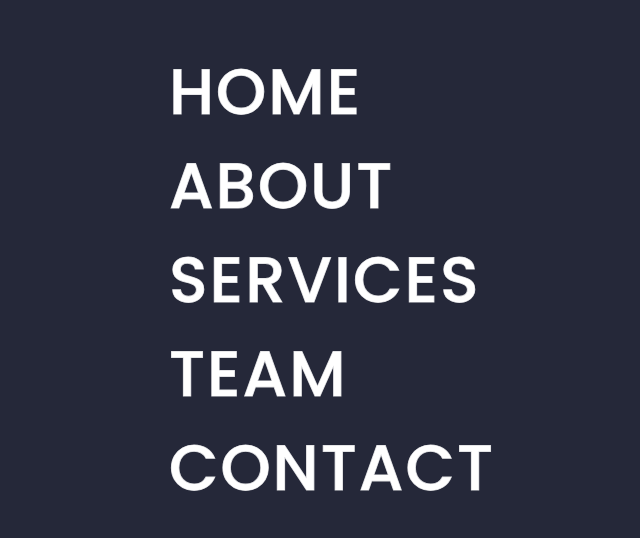
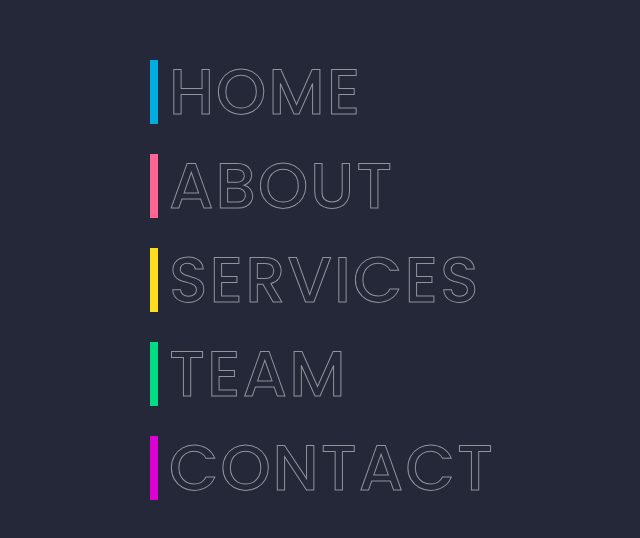
Before and after one commit to Linh777GKOG/Menu_hover_text_animation, a plain HTML site: page index.html in a window 1280 px wide. Shown: the part 120-658 px from the top of the page, without its empty margins (308-948 px from the left). Drawn offline with Linux system fonts and the light colour scheme.

Commit message:
push code

```diff
--- a/index.html
+++ b/index.html
@@ -9,20 +9,20 @@
   </head>
   <body>
     <ul>
-      <li>
-        <a href="#" data-text="Home">Home</a>
+      <li style="--clr: #00ade1">
+        <a href="#" data-text="&nbsp;Home">&nbsp;Home&nbsp;</a>
       </li>
-      <li>
-        <a href="#" data-text="About">About</a>
+      <li style="--clr: #ff6493">
+        <a href="#" data-text="&nbsp;About">&nbsp;About&nbsp;</a>
       </li>
-      <li>
-        <a href="#" data-text="Services">Services</a>
+      <li style="--clr: #ffdd1c">
+        <a href="#" data-text="&nbsp;Services">&nbsp;Services&nbsp;</a>
       </li>
-      <li>
-        <a href="#" data-text="Team">Team</a>
+      <li style="--clr: #00dc82">
+        <a href="#" data-text="&nbsp;Team">&nbsp;Team&nbsp;</a>
       </li>
-      <li>
-        <a href="#" data-text="Contact">Contact</a>
+      <li style="--clr: #dc00d4">
+        <a href="#" data-text="&nbsp;Contact">&nbsp;Contact&nbsp;</a>
       </li>
     </ul>
   </body>
--- a/style.css
+++ b/style.css
@@ -41,5 +41,14 @@ ul li a {
 ul li a::before {
   content: attr(data-text);
   position: absolute;
-  color: #fff;
+  color: var(--clr);
+  width: 0;
+  overflow: hidden;
+  transition: 1s;
+  border-right: 8px solid var(--clr);
+  -webkit-text-stroke: 1px var(--clr);
 }
+ul li a:hover::before {
+  width: 100%;
+  filter: drop-shadow(0 0 25px var(--clr));
+}
```
